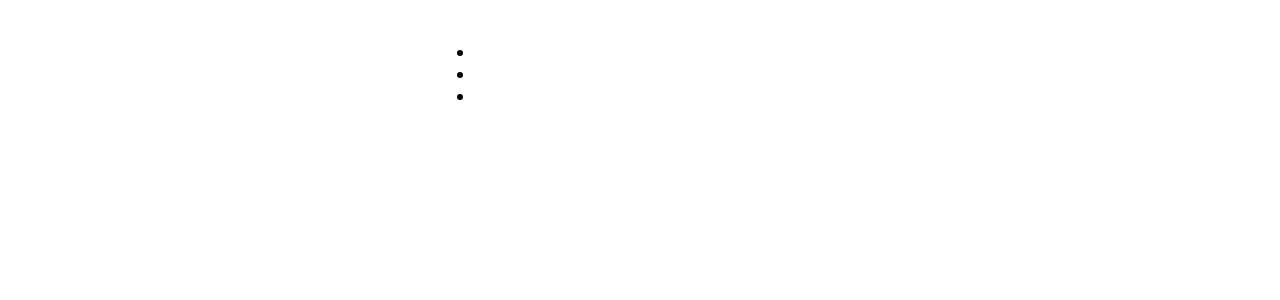
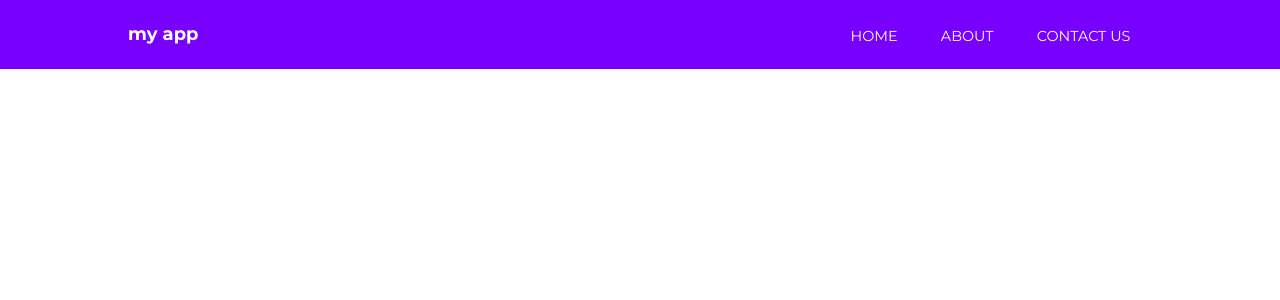
Before and after one commit to marom/SimpleAngular7, an Angular app: page / in a window 1280 px wide. Shown: the top 300 px of the page. Built offline with nearby package versions, Linux system fonts and the light colour scheme.

Commit message:
add navigation component scss style

```diff
--- a/src/app/nav/nav.component.scss
+++ b/src/app/nav/nav.component.scss
@@ -0,0 +1,30 @@
+header {
+  background: #7700FF;
+
+  .logo {
+    font-weight: bold;
+  }
+
+  nav {
+    justify-self: right;
+
+    ul {
+      list-style-type: none;
+      margin: 0; padding: 0;
+
+      li {
+        float: left;
+
+        a {
+          padding: 1.5em;
+          text-transform: uppercase;
+          font-size: .8em;
+
+          &:hover {
+            background: #8E2BFF;
+          }
+        }
+      }
+    }
+  }
+}
```
